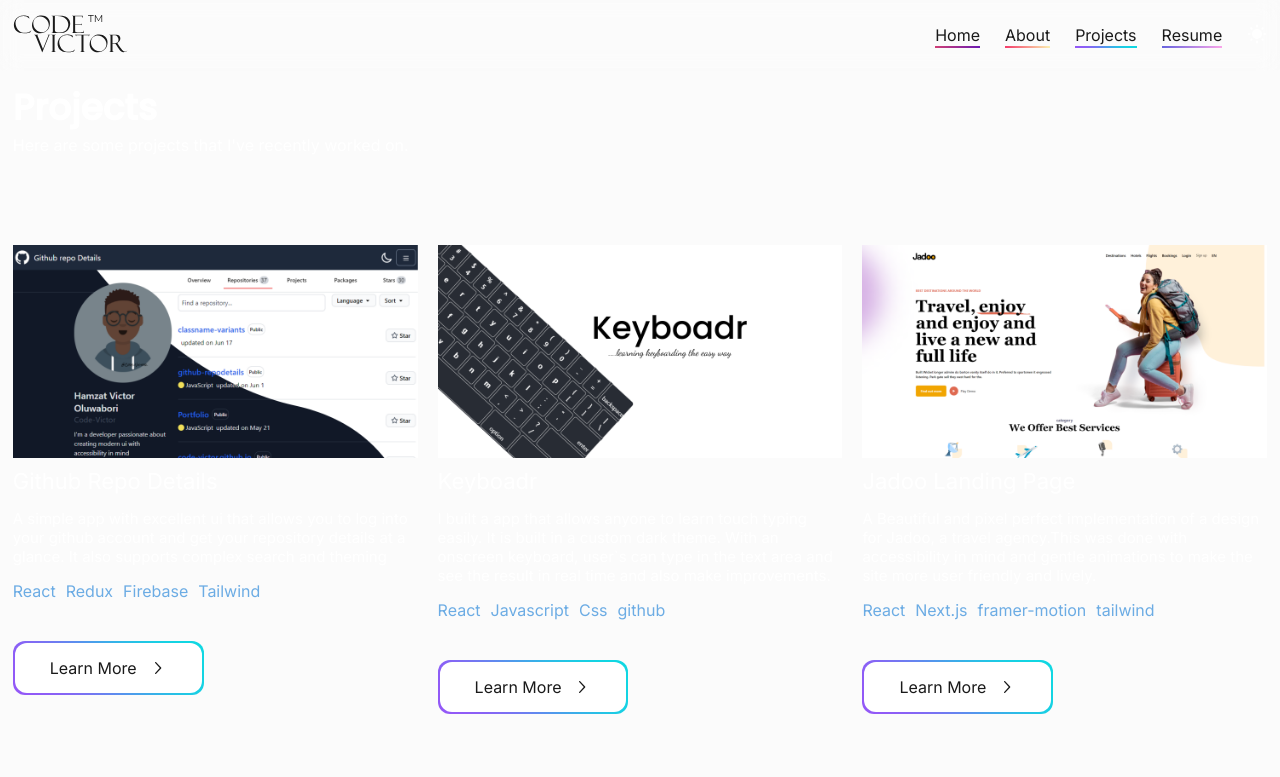
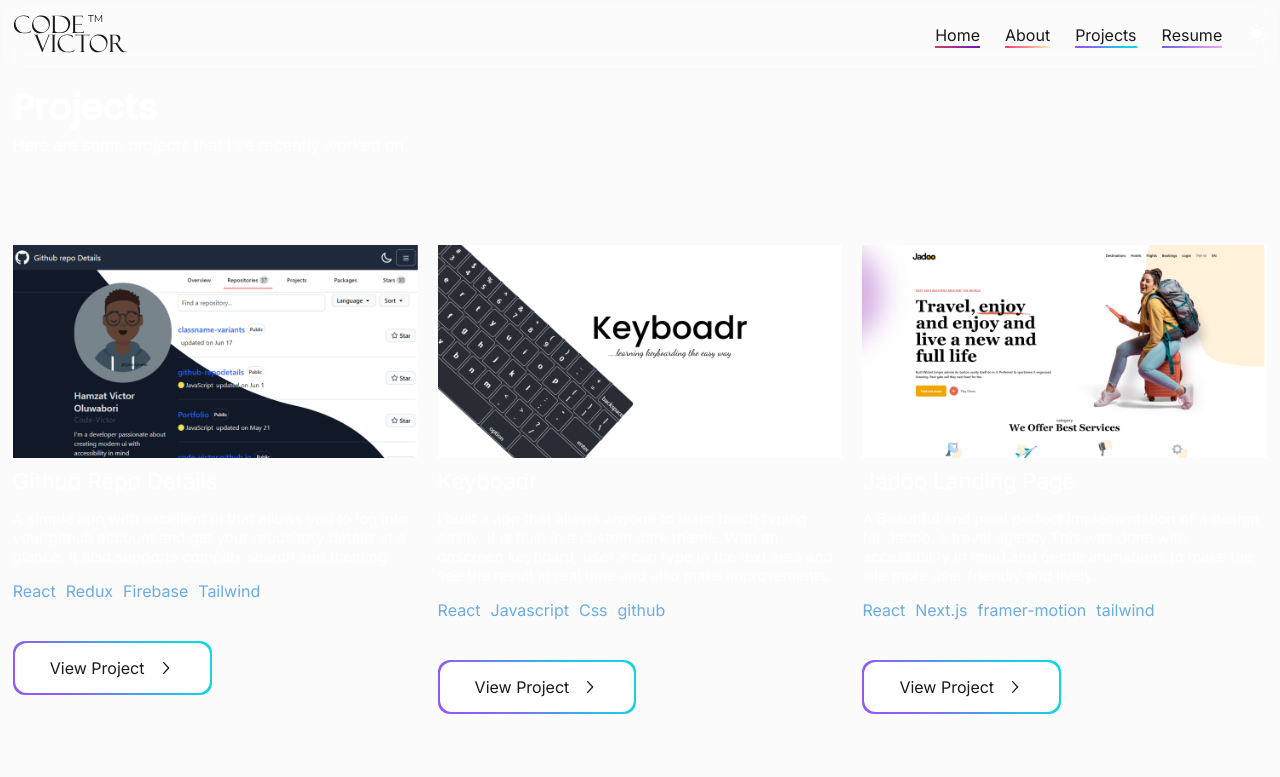
Before and after one commit to Code-Victor/Portfolio, a Next.js app: page /projects in a window 1280 px wide. Shown: the top 777 px of the page. Built offline with nearby package versions, Linux system fonts and the light colour scheme.

Commit message:
added more accessible text

```diff
--- a/src/components/inc/Featured.tsx
+++ b/src/components/inc/Featured.tsx
@@ -66,7 +66,7 @@ const Featured = ({ main = false }: { main?: boolean }) => {
                 mt: "$5",
               }}
             >
-              {"See More"}
+              {"See More Projects"}
             </GradientBtn>
           </Text>
         </Link>
@@ -136,7 +136,7 @@ const Card = ({
                   "&:hover svg": { marginLeft: 5 },
                 }}
               >
-                Learn More
+                View Project
                 <ChevronRight />
               </GradientBtn>
             </Link>
```
